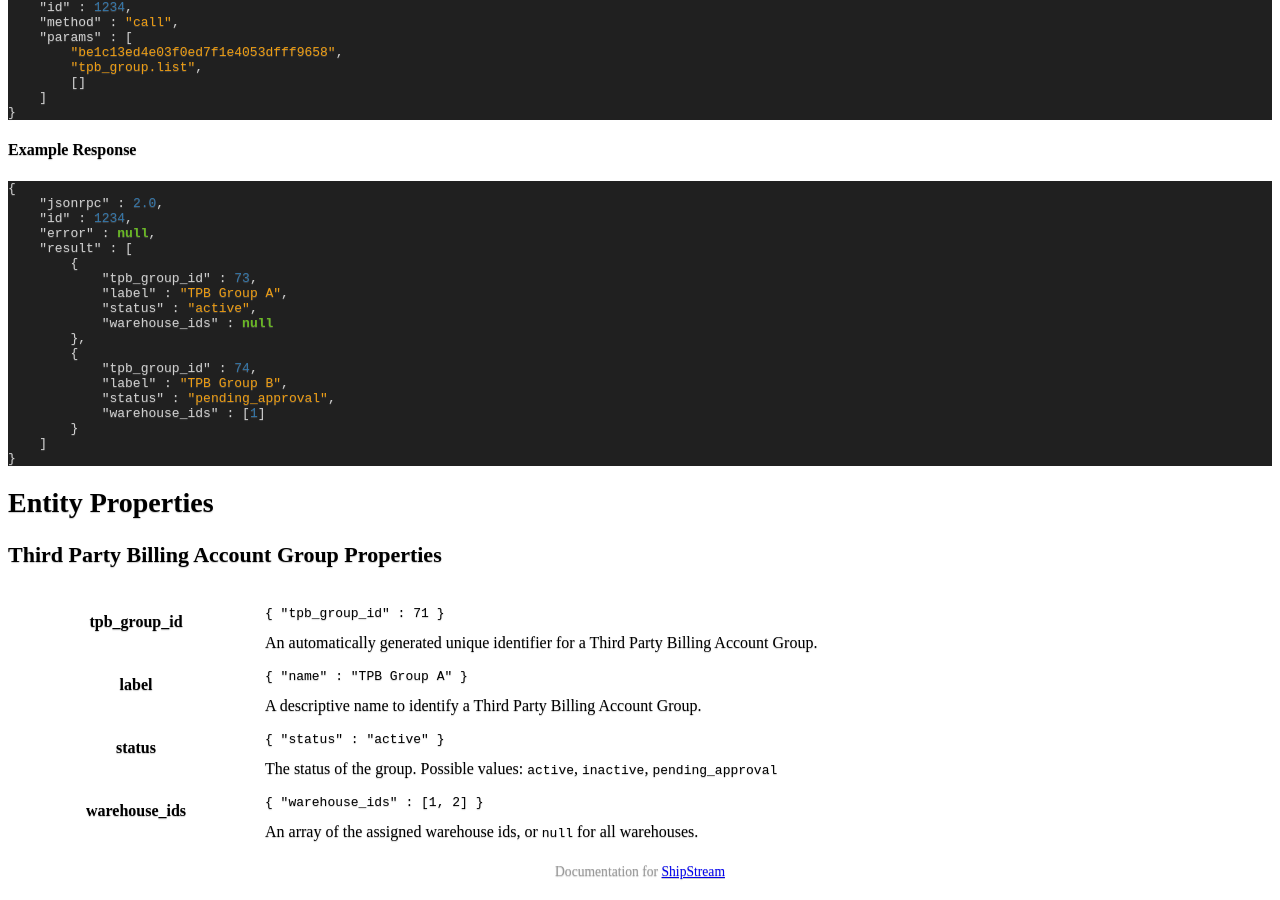
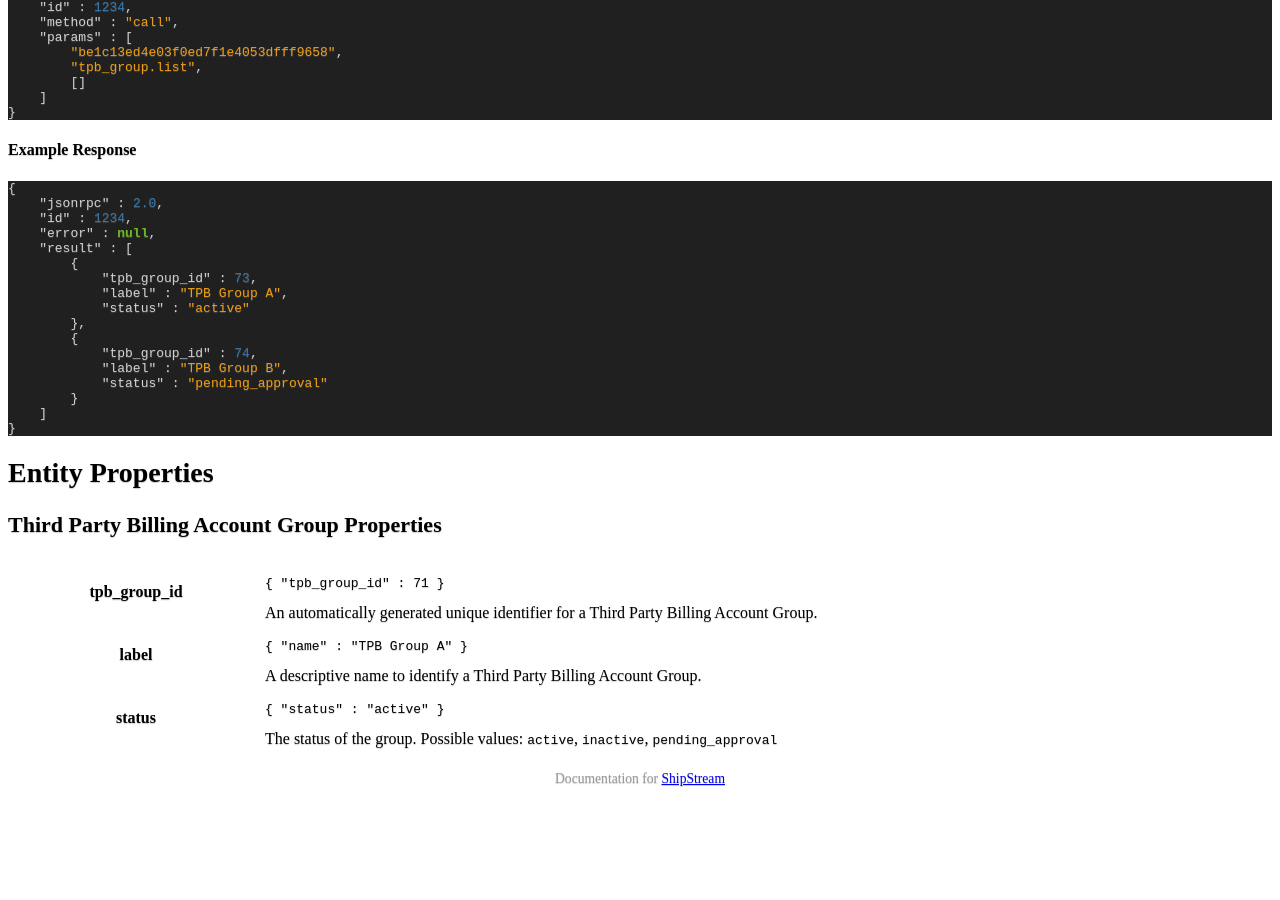
Before and after one commit to ShipStream/shipstream.github.io, a Jekyll site: the page built from _posts/2019-05-02-third-party-billing-group.md, in a window 1280 px wide and 900 px high, scrolled down 1231 px. Built offline with Jekyll 4.4.1, drawn with Linux system fonts in a browser that asks for light colours; a style sheet for code colours, icons or effects is not loaded; after the commit the page ends 2038 px from its top, so only the background shows below that.

Commit message:
Remove references to TPB group warehouse_ids field.

```diff
--- a/_posts/2019-05-02-third-party-billing-group.md
+++ b/_posts/2019-05-02-third-party-billing-group.md
@@ -63,14 +63,12 @@ An array of objects. Each object will contain "<a href="#tpb_group_properties">T
         {
             "tpb_group_id" : 73,
             "label" : "TPB Group A",
-            "status" : "active",
-            "warehouse_ids" : null
+            "status" : "active"
         },
         {
             "tpb_group_id" : 74,
             "label" : "TPB Group B",
-            "status" : "pending_approval",
-            "warehouse_ids" : [1]
+            "status" : "pending_approval"
         }
     ]
 }
@@ -105,12 +103,5 @@ An array of objects. Each object will contain "<a href="#tpb_group_properties">T
             The status of the group. Possible values: <code>active</code>, <code>inactive</code>, <code>pending_approval</code>
         </td>
     </tr>
-    <tr>
-        <th>warehouse_ids</th>
-        <td>
-            <pre><code>{ "warehouse_ids" : [1, 2] }</code></pre>
-            An array of the assigned warehouse ids, or <code>null</code> for all warehouses.
-        </td>
-    </tr>
 </tbody>
 </table>
```
